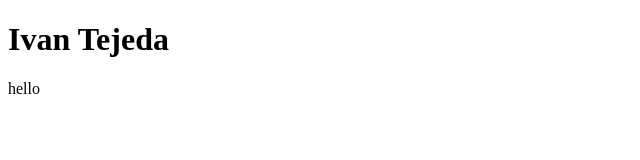
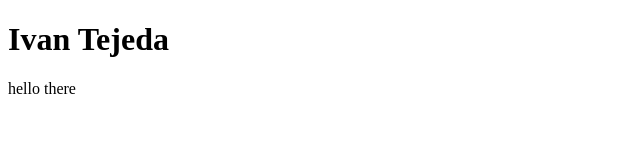
Before and after one commit to IvanTejeda/CS100_Resume, a plain HTML site: page index.html in a window 1280 px wide. Shown: the full height of the page, 0-640 px from the left. Drawn offline with Linux system fonts and the light colour scheme.

Commit message:
Update index.html

```diff
--- a/index.html
+++ b/index.html
@@ -5,6 +5,6 @@
     </head>
     <body>
         <h1> Ivan Tejeda</h1>
-        <p> hello </p>
+        <p> hello there </p>
     </body>
 </html>
```
